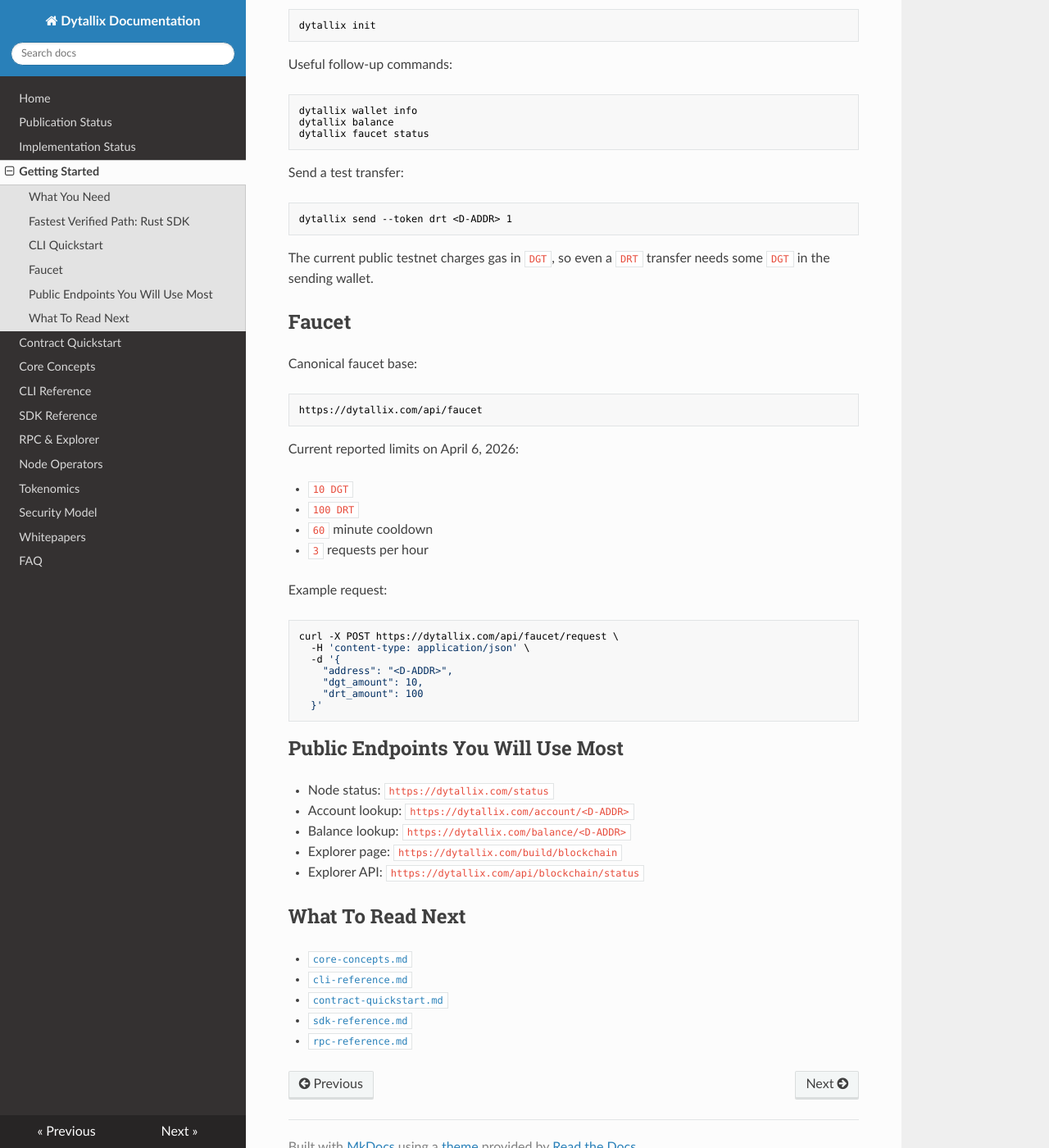
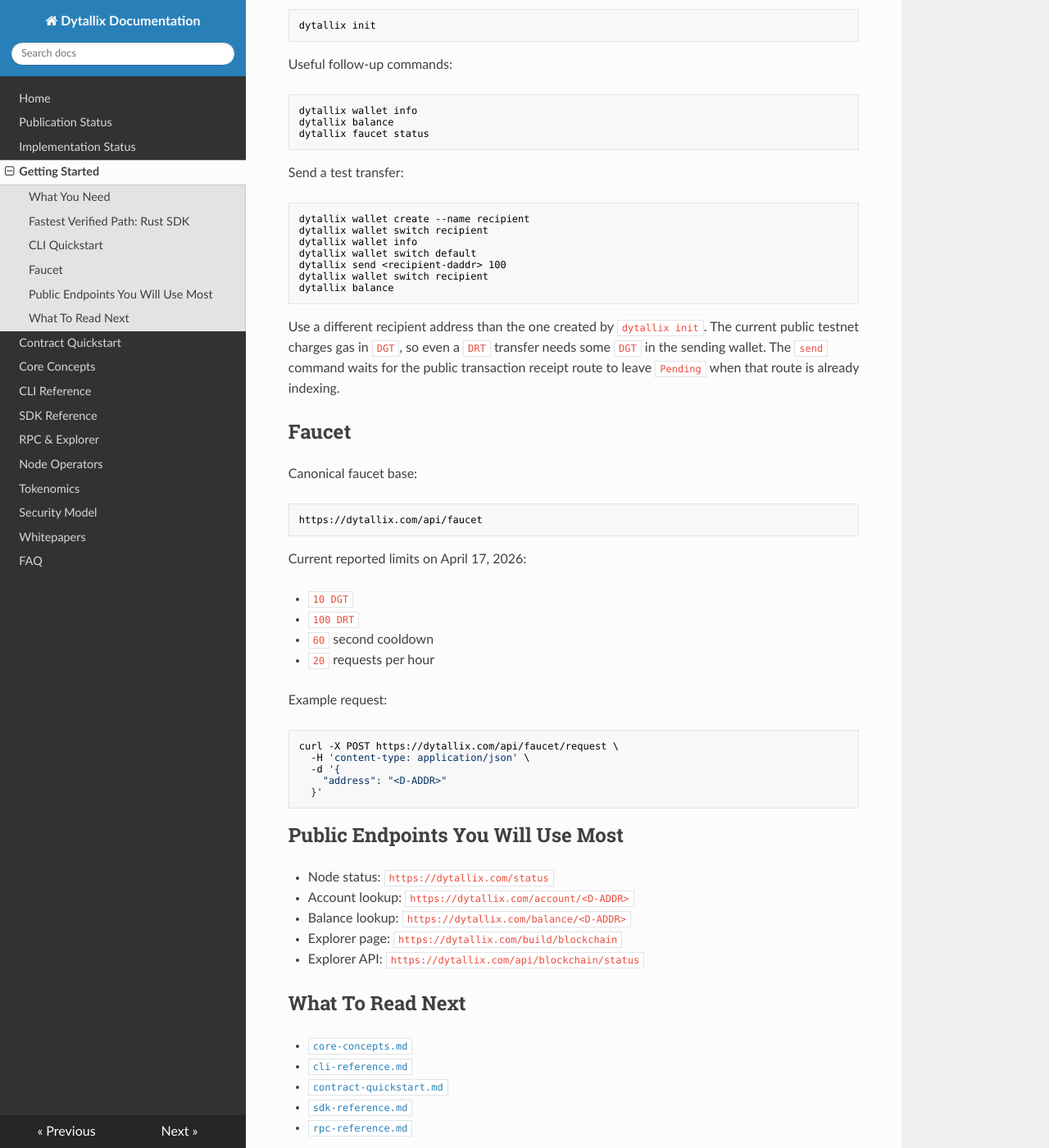
Before and after one commit to DytallixHQ/dytallix-docs, an MkDocs documentation site: the page built from docs/getting-started.md, in a window 1280 px wide and 1400 px high, scrolled down 1404 px. Shown: the whole window at 82% size. Built offline with MkDocs 1.6.1, drawn with Linux system fonts in a browser that asks for light colours; nearby versions of some CDN libraries.

````diff
--- a/docs/getting-started.md
+++ b/docs/getting-started.md
@@ -86,11 +86,20 @@ dytallix faucet status
 Send a test transfer:
 
 ```bash
-dytallix send --token drt <D-ADDR> 1
+dytallix wallet create --name recipient
+dytallix wallet switch recipient
+dytallix wallet info
+dytallix wallet switch default
+dytallix send <recipient-daddr> 100
+dytallix wallet switch recipient
+dytallix balance
 ```
 
+Use a different recipient address than the one created by `dytallix init`.
 The current public testnet charges gas in `DGT`, so even a `DRT` transfer needs
-some `DGT` in the sending wallet.
+some `DGT` in the sending wallet. The `send` command waits for the public
+transaction receipt route to leave `Pending` when that route is already
+indexing.
 
 ## Faucet
 
@@ -100,12 +109,12 @@ Canonical faucet base:
 https://dytallix.com/api/faucet
 ```
 
-Current reported limits on April 6, 2026:
+Current reported limits on April 17, 2026:
 
 - `10 DGT`
 - `100 DRT`
-- `60` minute cooldown
-- `3` requests per hour
+- `60` second cooldown
+- `20` requests per hour
 
 Example request:
 
@@ -113,9 +122,7 @@ Example request:
 curl -X POST https://dytallix.com/api/faucet/request \
   -H 'content-type: application/json' \
   -d '{
-    "address": "<D-ADDR>",
-    "dgt_amount": 10,
-    "drt_amount": 100
+    "address": "<D-ADDR>"
   }'
 ```
 
````
Also changed, not shown: docs/cli-reference.md (+2 -3 lines), docs/contract-quickstart.md (+14 -11 lines), docs/faq.md (+4 -3 lines).
